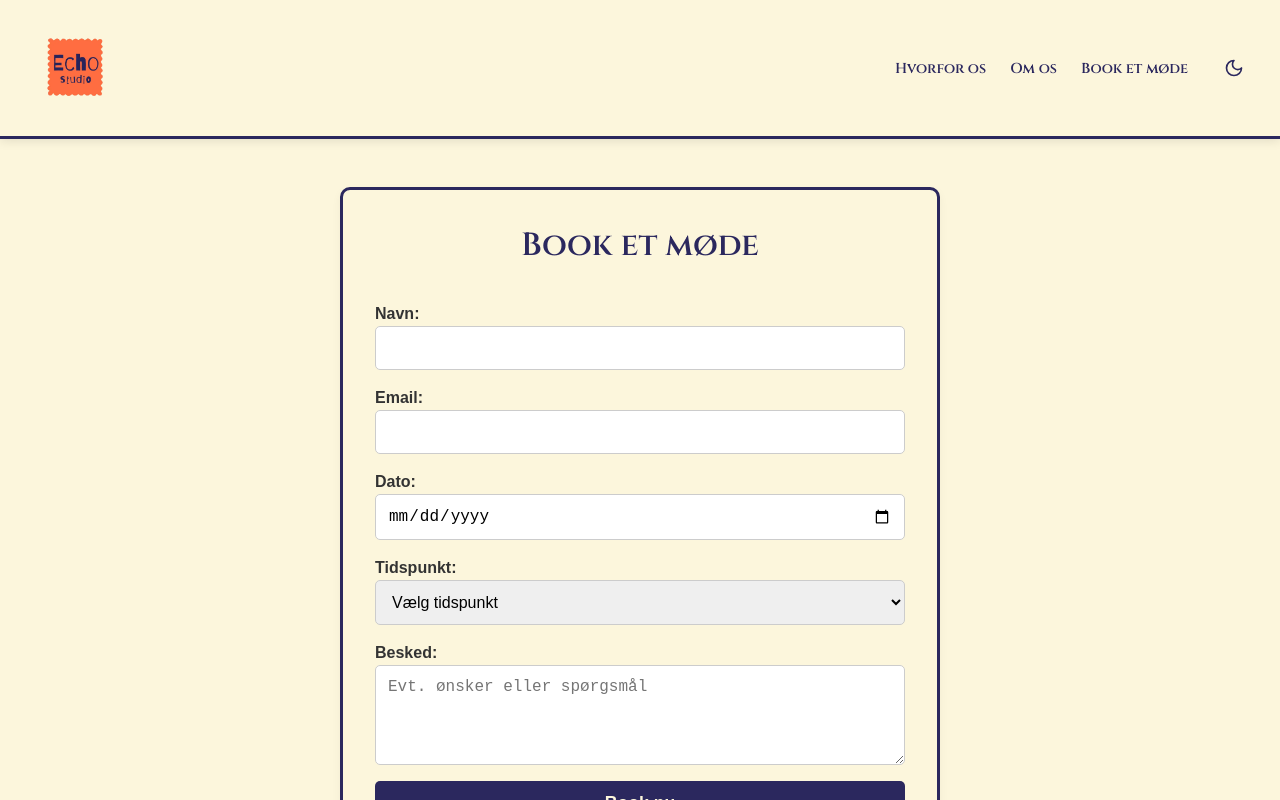
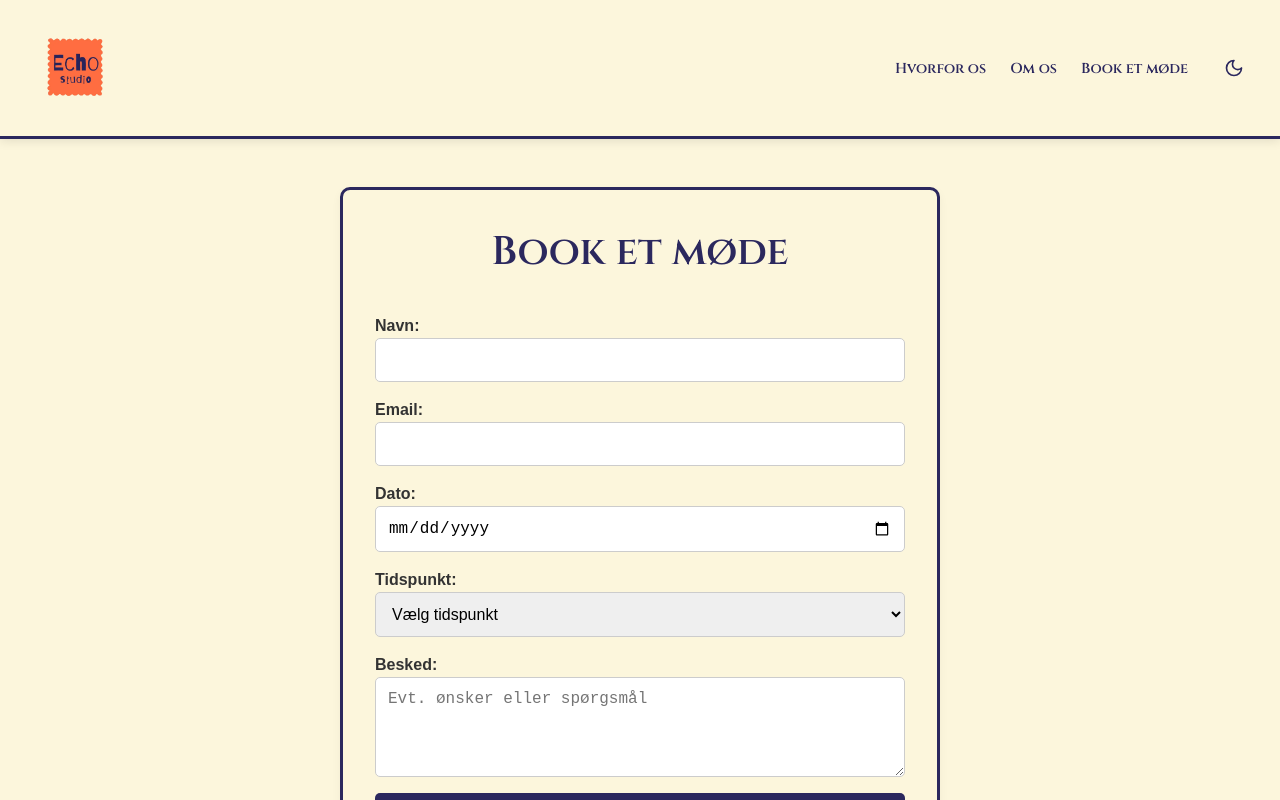
Before and after one commit to Wanstrup/echo-studio, a React (Vite) app: page /book in a window 1280 px wide. Shown: the top 800 px of the page. Built offline with nearby package versions, Linux system fonts and the light colour scheme.

Commit message:
Aller aLller sidste

```diff
--- a/src/komponenter/Slideshow.jsx
+++ b/src/komponenter/Slideshow.jsx
@@ -1,7 +1,6 @@
 // Slideshow.jsx
 import React, { useState } from 'react';
 
-// Billeder til slideshowet
 import case1 from '../assets/skor-logo3.webp';  // Udskift med dine egne billeder
 import case3 from '../assets/nelogo.webp';
 import case4 from '../assets/logo.webp';
--- a/src/sider/Book.css
+++ b/src/sider/Book.css
@@ -11,7 +11,7 @@
 .booking-container h1 {
   text-align: center;
   margin-bottom: 2rem;
-  font-size: 2rem;
+  font-size: 2.5rem;
   color: #2b285e;
 }
 
--- a/src/sider/HvorforOs.css
+++ b/src/sider/HvorforOs.css
@@ -14,7 +14,7 @@
 }
 
 .why-us-section h2 {
-    font-size: 1.5rem;
+    font-size: 2rem;
     margin-bottom: 10px;
 }
 
```
